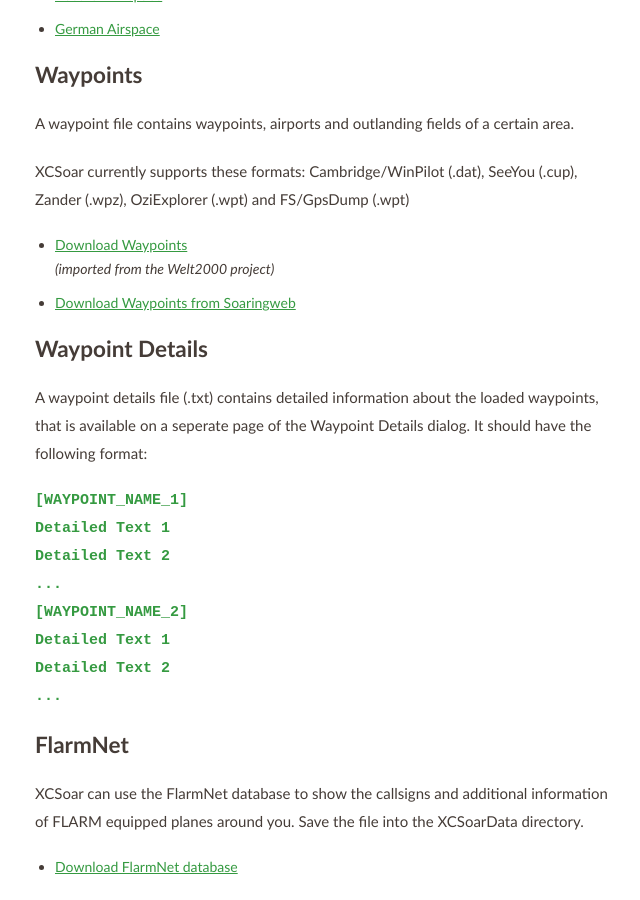
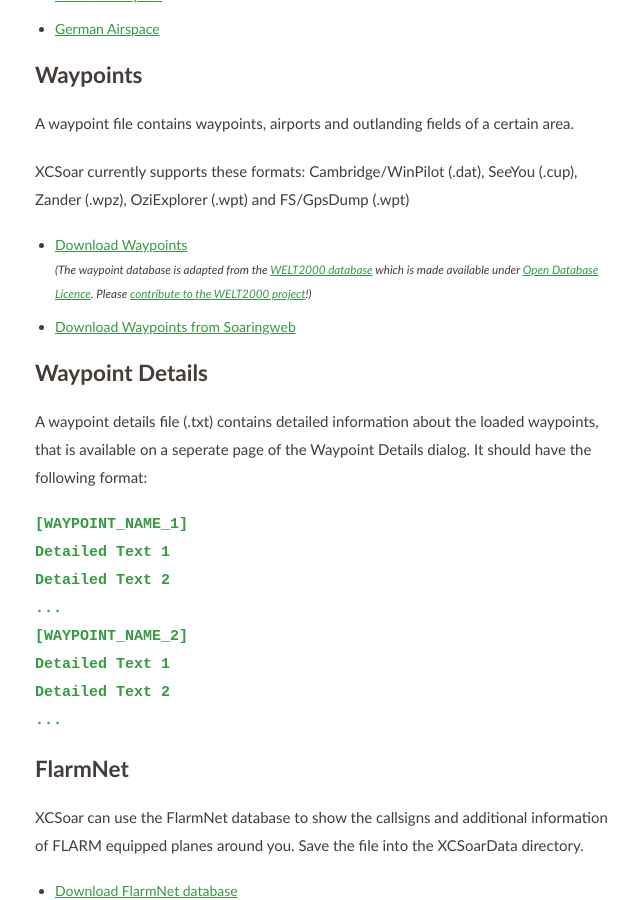
Before and after one commit to XCSoar/website, a Jekyll site: the page built from download/data.md, in a window 1280 px wide and 900 px high, scrolled down 823 px. Shown: the whole window, without its empty margins (135-775 px from the left). Built offline with Jekyll 4.4.1, drawn with Linux system fonts in a browser that asks for light colours.

Commit message:
download/data: Added Welt2000 snippet
as demanded by their license

```diff
--- a/download/data.md
+++ b/download/data.md
@@ -39,7 +39,13 @@
 Cambridge/WinPilot (.dat), SeeYou (.cup), Zander (.wpz), OziExplorer (.wpt) and FS/GpsDump (.wpt)
 
 - [Download Waypoints](/download/waypoints/)
-  *(imported from the Welt2000 project)*
+  *<small>(The waypoint database is adapted from the
+  <a target="_blank" href="http://www.segelflug.de/vereine/welt2000/">WELT2000
+  database</a> which is made available under
+  <a target="_blank" href="http://opendatacommons.org/licenses/odbl/1.0/">Open
+  Database Licence</a>. Please
+  <a target="_blank" href="http://www.segelflug.de/vereine/welt2000/">contribute
+  to the WELT2000 project</a>!)</small>*
 - [Download Waypoints from Soaringweb](http://soaringweb.org/TP/)
 
 ## Waypoint Details
```
